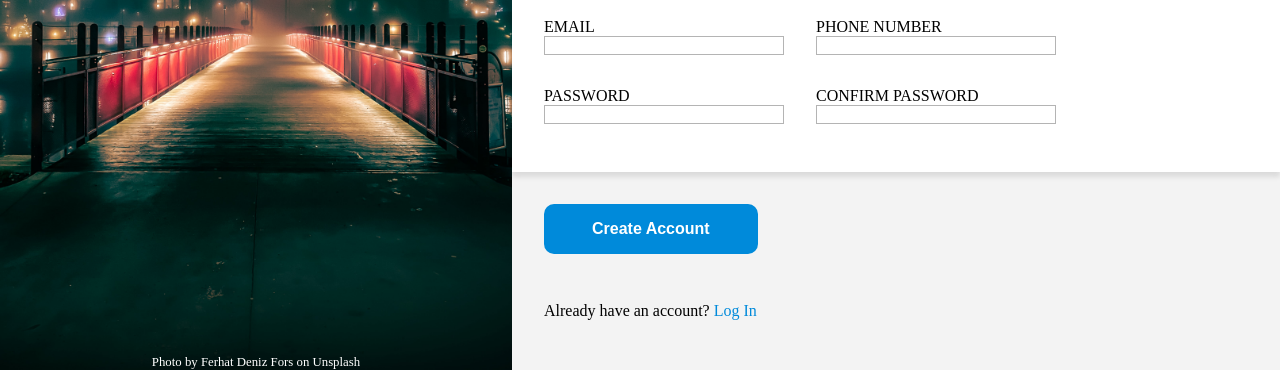
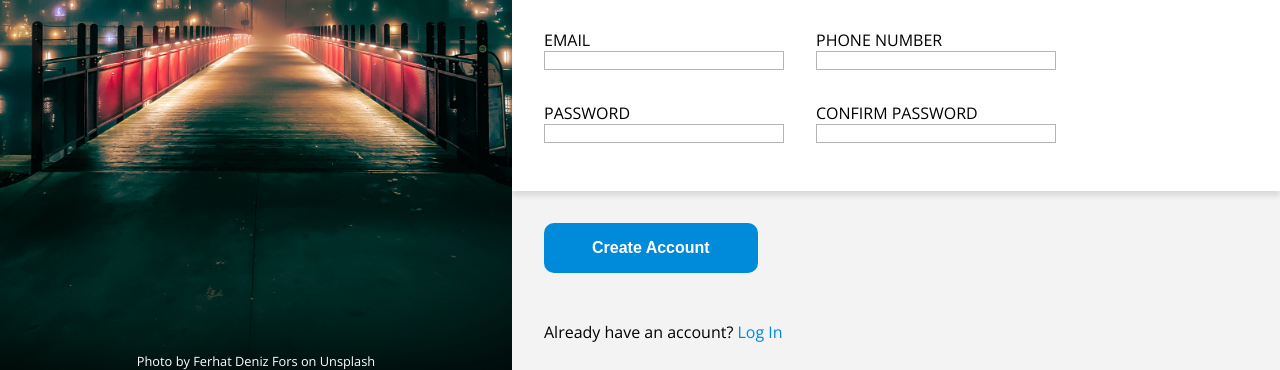
Before and after one commit to fishfilli/sample-sign-up-form, a plain HTML site: page index.html in a window 1280 px wide. Shown: the part 430-800 px from the top of the page. Drawn offline with nearby package versions, Linux system fonts and the light colour scheme.

Commit message:
Import Open Sans google font

```diff
--- a/index.html
+++ b/index.html
@@ -4,6 +4,7 @@
     <meta charset="UTF-8">
     <meta http-equiv="X-UA-Compatible" content="IE=edge">
     <meta name="viewport" content="width=device-width, initial-scale=1.0">
+    <link rel="preconnect" href="https://fonts.googleapis.com"><link rel="preconnect" href="https://fonts.gstatic.com" crossorigin><link href="https://fonts.googleapis.com/css2?family=Open+Sans&display=swap" rel="stylesheet">
     <title>Sign-Up Form</title>
     <link rel="stylesheet" href="styles.css">
 </head>
--- a/styles.css
+++ b/styles.css
@@ -6,6 +6,7 @@ body {
     display: flex;
     margin: 0;
     background-color: rgb(243, 243, 243);
+    font-family: 'Open Sans', sans-serif;
 }
 
 .form-body {
```
